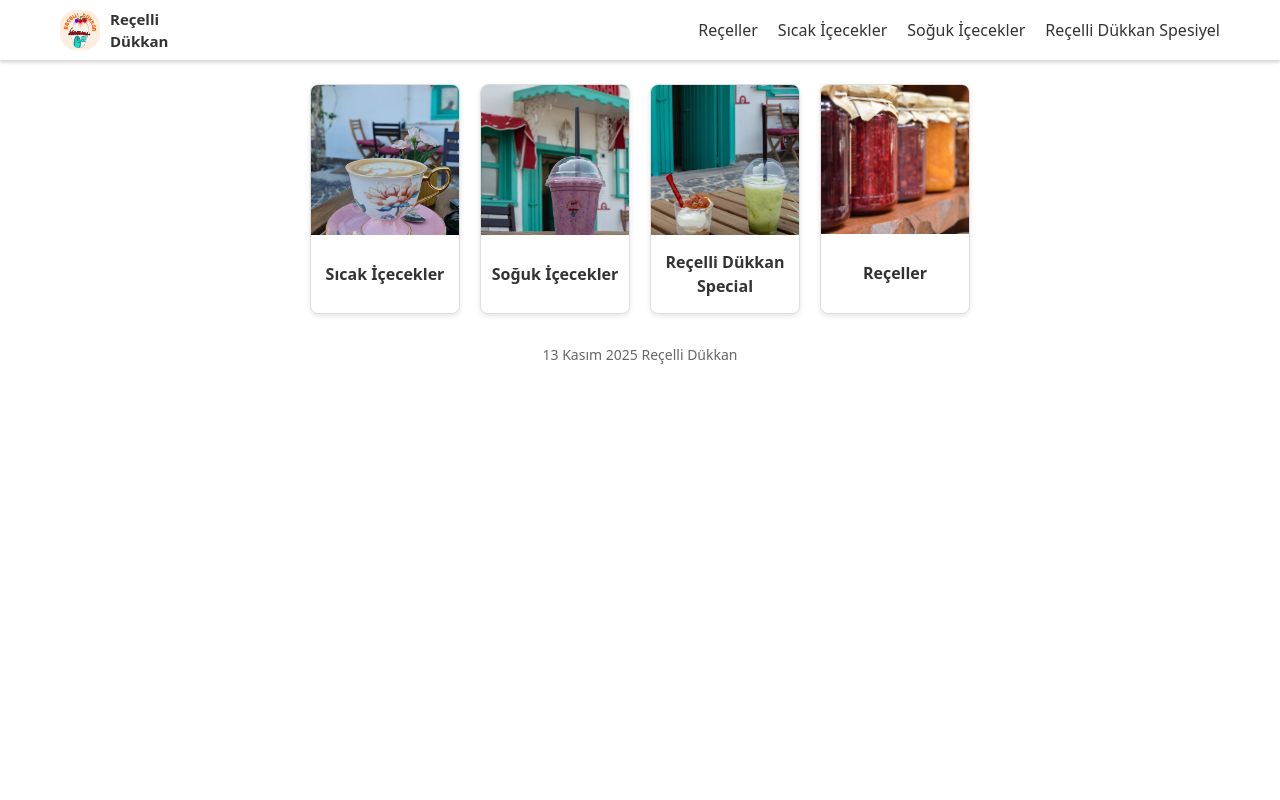
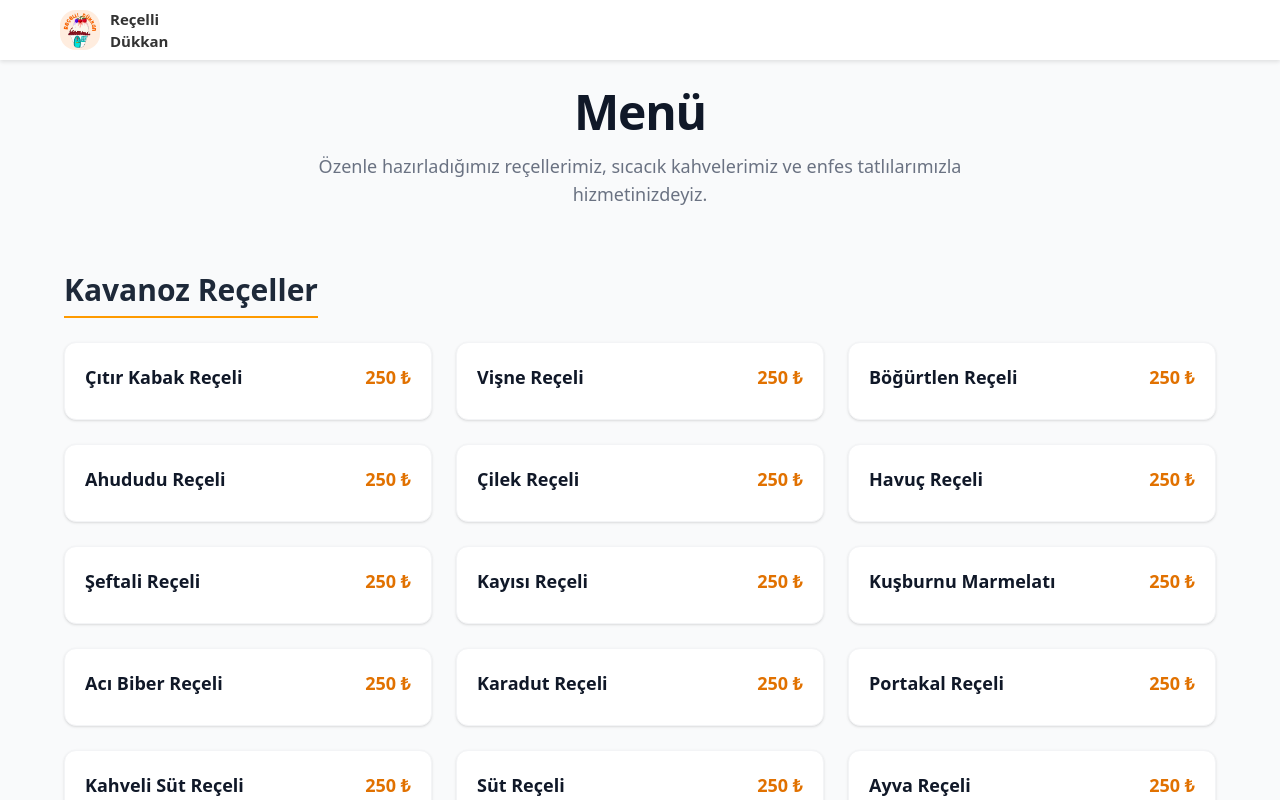
Before and after one commit to recellidukkan/recellidukkan, a Next.js app: page / in a window 1280 px wide. Shown: the top 800 px of the page. Built offline with nearby package versions, Linux system fonts and the light colour scheme.

Commit message:
changed all menu

```diff
--- a/src/app/components/Navbar.tsx
+++ b/src/app/components/Navbar.tsx
@@ -5,13 +5,13 @@ import Image from 'next/image'
 
 const Navbar = () => {
   const [open, setOpen] = useState(false)
-     const foods = [
-        { name: 'Reçeller', photo: '/recel.jpg', url: '/recel' },
-        { name: 'Sıcak İçecekler', photo: '/sicak.jpg', url: '/sicak' },
-        { name: 'Soğuk İçecekler', photo: '/soguk.jpg', url: '/soguk' },
-        { name: 'Reçelli Dükkan Spesiyel', photo: '/tatli.jpg', url: '/tatli' },
-        // { name: 'Sandviçler', photo: '/sandvic.jpg', url: '/sandvic' },
-    ]
+    //  const foods = [
+    //     { name: 'Reçeller', photo: '/recel.jpg', url: '/recel' },
+    //     { name: 'Sıcak İçecekler', photo: '/sicak.jpg', url: '/sicak' },
+    //     { name: 'Soğuk İçecekler', photo: '/soguk.jpg', url: '/soguk' },
+    //     { name: 'Reçelli Dükkan Spesiyel', photo: '/tatli.jpg', url: '/tatli' },
+    //     // { name: 'Sandviçler', photo: '/sandvic.jpg', url: '/sandvic' },
+    // ]
 
   return (
     <nav style={{ width: '100%', position: 'fixed', top: 0, left: 0, backgroundColor: 'white', boxShadow: '0 2px 4px rgba(0,0,0,0.1)', zIndex: 50 }}>
@@ -26,8 +26,8 @@ const Navbar = () => {
           <span style={{ fontSize: '15px', fontWeight: 'bold', color: '#333' }}>Dükkan</span>
           </div>
         </Link>
-
-        {/* DESKTOP MENU */}
+{/*
+        DESKTOP MENU
         <div className="desktop-menu" style={{ display: 'none', gap: '20px' }}>
             {
                 foods.map((food)=>(
@@ -35,15 +35,15 @@ const Navbar = () => {
                 ))
             }
 
-        </div>
+        </div> */}
 
-        {/* MOBILE BUTTON */}
+        {/* MOBILE BUTTON
         <button onClick={() => setOpen(!open)} className="mobile-button" style={{ background: 'none', color:'black', border: 'none', cursor: 'pointer', fontSize: '24px' }}>
           {open ? '✖' : '☰'}
-        </button>
+        </button> */}
       </div>
 
-      {/* MOBILE MENU */}
+      {/* MOBILE MENU
       {open && (
         <div className="mobile-menu" style={{ display: 'flex', flexDirection: 'column', padding: '10px 20px', gap: '10px', backgroundColor: 'white' }}>
              {
@@ -53,7 +53,7 @@ const Navbar = () => {
             }
 
         </div>
-      )}
+      )} */}
 
       <style jsx>{`
         @media(min-width: 768px) {
--- a/src/app/components/Options.tsx
+++ /dev/null
@@ -1,69 +0,0 @@
-'use client'
-import React from 'react'
-import Image from 'next/image'
-import Link from 'next/link'
-
-const Options = () => {
-
-    interface Food {
-        name: string
-        photo: string
-        url: string
-    }
-
-    const foods: Food[] = [
-        { name: 'Sıcak İçecekler', photo: '/sicak1.jpg', url: '/sicak' },
-        { name: 'Soğuk İçecekler', photo: '/soguk1.jpg', url: '/soguk' },
-        { name: 'Reçelli Dükkan Special', photo: '/special.jpg', url: '/tatli' },
-        // { name: 'Sandviçler', photo: '/sandvic1.jpg', url: '/sandvic' },
-        { name: 'Reçeller', photo: '/recel.jpg', url: '/recel' },
-        // { name: 'Kahvaltılar', photo: '/kahvalti.jpg', url: '/kahvalti' },
-    ]
-
-    return (
-        <div className='mt-16' style={{ display: 'flex', flexWrap: 'wrap', gap: '20px', justifyContent: 'center', padding: '20px' }}>
-            {foods.map((food, index) => (
-                <Link key={index} href={food.url} style={{ textAlign: 'center', textDecoration: 'none', color: '#333' }}>
-                   <div
-  style={{
-    width: '150px',
-    height: '230px',
-    cursor: 'pointer',
-    border: '1px solid #ddd',
-    borderRadius: '8px',
-    overflow: 'hidden',
-    boxShadow: '0 2px 5px rgba(0,0,0,0.1)',
-    display: 'flex',
-    flexDirection: 'column',
-    justifyContent: 'space-between'
-  }}
->
-    <Image
-      src={food.photo}
-      alt={food.name}
-      width={200}
-      height={150}
-      style={{ objectFit: 'cover', height: 150, width: '100%' }}
-    />
-    <div
-      style={{
-        padding: '10px',
-        fontWeight: 'bold',
-        height: '80px',
-        display: 'flex',
-        alignItems: 'center',
-        justifyContent: 'center',
-        textAlign: 'center'
-      }}
-    >
-      {food.name}
-    </div>
-</div>
-
-                </Link>
-            ))}
-        </div>
-    )
-}
-
-export default Options
--- a/src/app/layout.tsx
+++ b/src/app/layout.tsx
@@ -2,7 +2,7 @@ import type { Metadata } from "next";
 import { Geist, Geist_Mono } from "next/font/google";
 import "./globals.css";
 import Navbar from "./components/Navbar";
-import Options from "./components/Options";
+
 
 const geistSans = Geist({
   variable: "--font-geist-sans",
--- a/src/app/page.tsx
+++ b/src/app/page.tsx
@@ -1,5 +1,5 @@
 import Navbar from "./components/Navbar";
-import Options from "./components/Options";
+
 
 export default function Home() {
   const today = new Date().toLocaleDateString("tr-TR", {
@@ -7,18 +7,144 @@ export default function Home() {
     month: "long",
     year: "numeric",
   });
+const receller = [
+        { name: 'Çıtır Kabak Reçeli', price: '250 ₺' },
+        { name: 'Vişne Reçeli', price: '250 ₺' },
+        { name: 'Böğürtlen Reçeli', price: '250 ₺' },
+        { name: 'Ahududu Reçeli', price: '250 ₺' },
+        { name: 'Çilek Reçeli', price: '250 ₺' },
+        { name: 'Havuç Reçeli', price: '250 ₺' },
+        { name: 'Şeftali Reçeli', price: '250 ₺' },
+        { name: 'Kayısı Reçeli', price: '250 ₺' },
+        { name: 'Kuşburnu Marmelatı', price: '250 ₺' },
+        { name: 'Acı Biber Reçeli', price: '250 ₺' },
+        { name: 'Karadut Reçeli', price: '250 ₺' },
+        { name: 'Portakal Reçeli', price: '250 ₺' },
+        { name: 'Kahveli Süt Reçeli', price: '250 ₺' },
+        { name: 'Süt Reçeli', price: '250 ₺' },
+        { name: 'Ayva Reçeli', price: '250 ₺' },
+        { name: 'Limon Reçeli', price: '250 ₺' },
+        { name: 'Erik Reçeli', price: '250 ₺' },
+        { name: 'Zeytin Reçeli', price: '250 ₺' },
+        { name: 'Yaban Mersini Reçeli', price: '250 ₺' },
+        { name: 'Frenk Üzümü Reçeli', price: '250 ₺' },
+        { name: 'Ballı Yer Fıstığı Ezmesi', price: '250 ₺' },
+    ];
 
-  return (
-    <>
-      <div>
-        <Navbar />
+    // 2. Sıcak İçecekler (Yeni fiyatlar eklendi, Aromalı Latte altında birleştirildi)
+    const hotDrinks = [
+        { name: 'Espresso', price: '140 ₺' },
+        { name: 'Double Espresso', price: '160 ₺' },
+        { name: 'Cortado', price: '200 ₺' },
+        { name: 'Flat White', price: '200 ₺' },
+        { name: 'Cappuccino', price: '200 ₺' },
+        { name: 'Latte', price: '200 ₺' },
+        { name: 'Aromalı Latte', price: '230 ₺', desc: '(Karamel, Vanilya, Fındık, Toffeenut, Irish vb.)' },
+        { name: 'Americano', price: '190 ₺' },
+        { name: 'Long Black', price: '190 ₺' },
+        { name: 'Filtre Kahve', price: '200 ₺' },
+        { name: 'Türk Kahvesi', price: '150 ₺' },
+        { name: 'Double Türk Kahvesi', price: '190 ₺' },
+        { name: 'Sıcak Çikolata', price: '220 ₺' },
+        { name: 'Beyaz Çikolata', price: '220 ₺' },
+        { name: 'Salep', price: '150 ₺' },
+    ];
 
+    // 3. Çaylar (Klasik çaylar hariç bitki çayları 180 ₺ oldu)
+    const teas = [
+        { name: 'Çay', price: '60 ₺' },
+        { name: 'Fincan Çay', price: '120 ₺' },
+        { name: 'Therapie', desc: 'Beyaz Çay, Çilek, Isparta Gülü, Yeşil Çay, Elma', price: '180 ₺' },
+        { name: 'Green Mango', desc: 'Mango, Yeşil Çay, Elma, Ananas, Doğal Aroma', price: '180 ₺' },
+        { name: 'Purple Berry Tea', desc: 'Mavi Sarmaşık Çiçeği, Lemongrass, Böğürtlen, Elma, Lime, Doğal Aroma', price: '180 ₺' },
+        { name: 'Marrakech Mint Tea', desc: 'Yeşil Çay, Elma, Nane, Nane Yağı, Doğal Aroma', price: '180 ₺' },
+        { name: 'Ihlamur', price: '180 ₺' },
+        { name: 'Kış Çayı', price: '180 ₺' },
+        { name: 'Karadeniz Yayla Çayı', price: '180 ₺' },
+    ];
 
-        <Options />
-        <p style={{ margin: "10px 0", fontSize: "14px", color: "#666", textAlign:'center' }}>
-          {today} Reçelli Dükkan
-        </p>
-      </div>
-    </>
-  );
+    // 4. Soğuk İçecekler (Yeni fiyatlar eklendi, Frozen/Milkshake vb. birleştirildi)
+    const coldDrinks = [
+        { name: 'Ice Americano', price: '210 ₺' },
+        { name: 'Ice Filtre', price: '220 ₺' },
+        { name: 'Ice Mocha', price: '250 ₺' },
+        { name: 'Ice Latte', price: '230 ₺' },
+        { name: 'Aromalı Ice Latte', price: '250 ₺', desc: '(Karamel, Vanilya, Fındık, Irish)' },
+        { name: 'Ice Flat White', price: '230 ₺' },
+        { name: 'Soğuk Türk Kahvesi', price: '250 ₺' },
+        { name: 'Süt Reçelli Soğuk Türk Kahvesi', price: '260 ₺' },
+        { name: 'Affogato', price: '230 ₺' },
+        { name: 'Frappe', price: '250 ₺' },
+        { name: 'Frozen Çeşitleri', price: '250 ₺', desc: '(Yeşil Elma, Karpuz, Çilek, Mango)' },
+        { name: 'Milkshake', price: '250 ₺' },
+        { name: 'Meyveli Soda', price: '100 ₺' },
+        { name: 'Su', price: '50 ₺' },
+    ];
+
+    // 5. Tatlılar (Yeni fiyatlar, 300 ₺ ve üzeri korundu, Reçelli Sorbe eklendi)
+    const desserts = [
+        {
+            name: 'Reçelli Dondurma',
+            price: '200 ₺',
+            desc: 'Sade dondurma üzerine çıtır kabak reçeli veya kuşburnu marmelatı, Çikolatalı dondurma üzerine süt reçeli vb. (Eşleşmeler tavsiye olup diğer seçenekler için lütfen sorunuz)'
+        },
+        { name: 'Reçelli Milkshake', price: '250 ₺', desc: '(Çilek, vişne, karadut ve süt reçeli ile hazırlanır.)' },
+        { name: 'Reçelli Brownie', price: '250 ₺', desc: '(Vişne reçeli ya da süt reçeli ile servis edilir.)' },
+        { name: 'Reçelli Sorbe', price: '240 ₺', desc: '(Limon, çilek veya karadut)' }, // Yeni Eklendi
+        { name: 'Reçelli Yoğurt', price: '120 ₺', desc: '(Üzerine reçel seçiniz.)' },
+        { name: 'Reçelli Tiramisu', price: '300 ₺', desc: '(Süt reçeli ile ya da sade servis edilir.)' },
+        { name: 'Çikolatalı San Sebastian', price: '320 ₺', desc: '(Vişne reçeli ya da süt reçeli ile servis edilir.)' },
+        { name: 'Lotuslu San Sebastian', price: '340 ₺', desc: '(Süt reçeli ile önerilir.)' },
+    ];
+
+    // Yardımcı Bileşen: Kategori Başlığı ve Liste Düzeni
+    const MenuSection = ({ title, items }) => (
+        <div className="mb-12">
+            <h2 className="text-2xl md:text-3xl font-bold text-gray-800 border-b-2 border-amber-500 pb-2 mb-6 inline-block">
+                {title}
+            </h2>
+            <div className="grid grid-cols-1 md:grid-cols-2 lg:grid-cols-3 gap-6">
+                {items.map((item, index) => (
+                    <div
+                        key={index}
+                        className="bg-white rounded-xl shadow-sm border border-gray-100 p-5 flex flex-col justify-between hover:shadow-md transition-all duration-300"
+                    >
+                        <div className="flex justify-between items-start mb-2">
+                            <h3 className="text-lg font-semibold text-gray-900 pr-4">{item.name}</h3>
+                            <span className="text-lg font-bold text-amber-600 whitespace-nowrap">{item.price}</span>
+                        </div>
+                        {item.desc && (
+                            <p className="text-gray-500 text-sm leading-relaxed mt-1">
+                                {item.desc}
+                            </p>
+                        )}
+                    </div>
+                ))}
+            </div>
+        </div>
+    );
+
+    return (
+        <div className="min-h-screen bg-gray-50 py-12 px-4 sm:px-6 lg:px-16 font-sans mt-10">
+            <div className="max-w-7xl mx-auto">
+                {/* Menü Başlığı */}
+                <div className="text-center mb-16">
+                    <h1 className="text-4xl md:text-5xl font-extrabold text-gray-900 mb-4 tracking-tight">
+                        Menü
+                    </h1>
+                    <p className="text-gray-500 text-lg max-w-2xl mx-auto">
+                        Özenle hazırladığımız reçellerimiz, sıcacık kahvelerimiz ve enfes tatlılarımızla hizmetinizdeyiz.
+                    </p>
+                </div>
+
+                {/* Kategoriler */}
+                <MenuSection title="Kavanoz Reçeller" items={receller} />
+                <MenuSection title="Sıcak İçecekler" items={hotDrinks} />
+                <MenuSection title="Soğuk İçecekler" items={coldDrinks} />
+                <MenuSection title="Çaylar" items={teas} />
+                <MenuSection title="Tatlılar" items={desserts} />
+
+            </div>
+        </div>
+    );
 }
--- a/src/app/soguk/page.tsx
+++ b/src/app/soguk/page.tsx
@@ -20,7 +20,7 @@ const Page = () => {
         {name:'Mango Frozen' , price: '210 ₺'},
         {name:'Ice Flat White' , price: '200 ₺'},
         {name:'Mikshake' , price: '210 ₺'},
-        {name:'Soda' , price: '70 ₺'},
+
         {name:'Meyveli Soda' , price: '90 ₺'},
         {name:'Su' , price: '40 ₺'},
     ]
```
